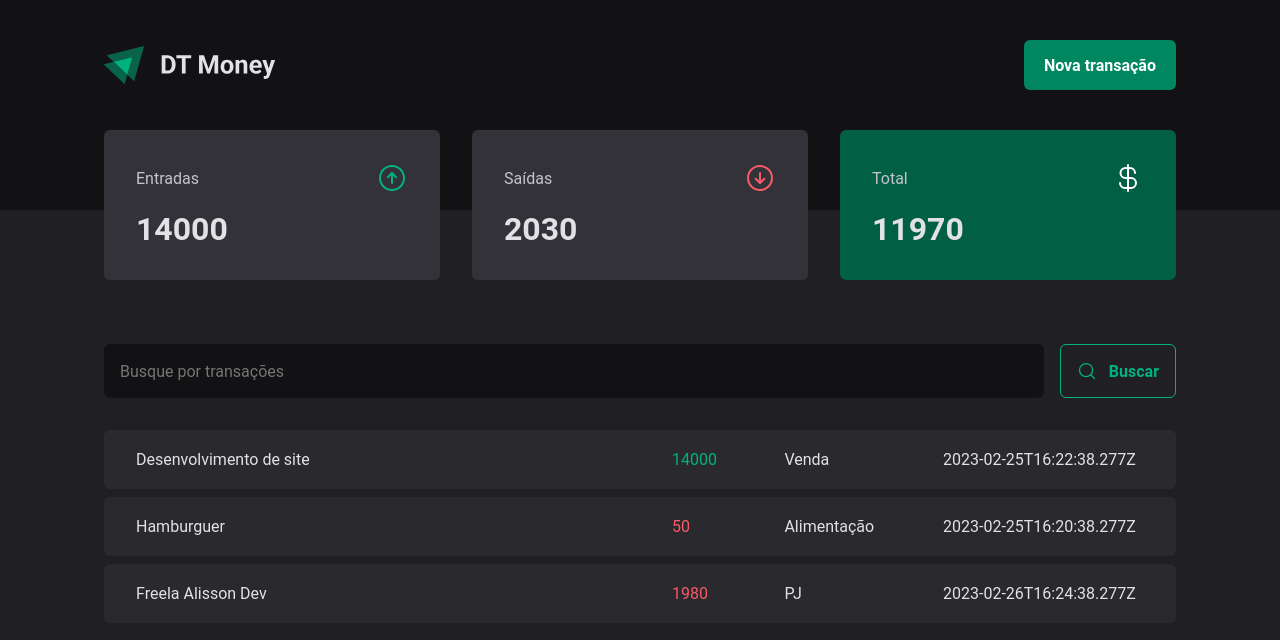
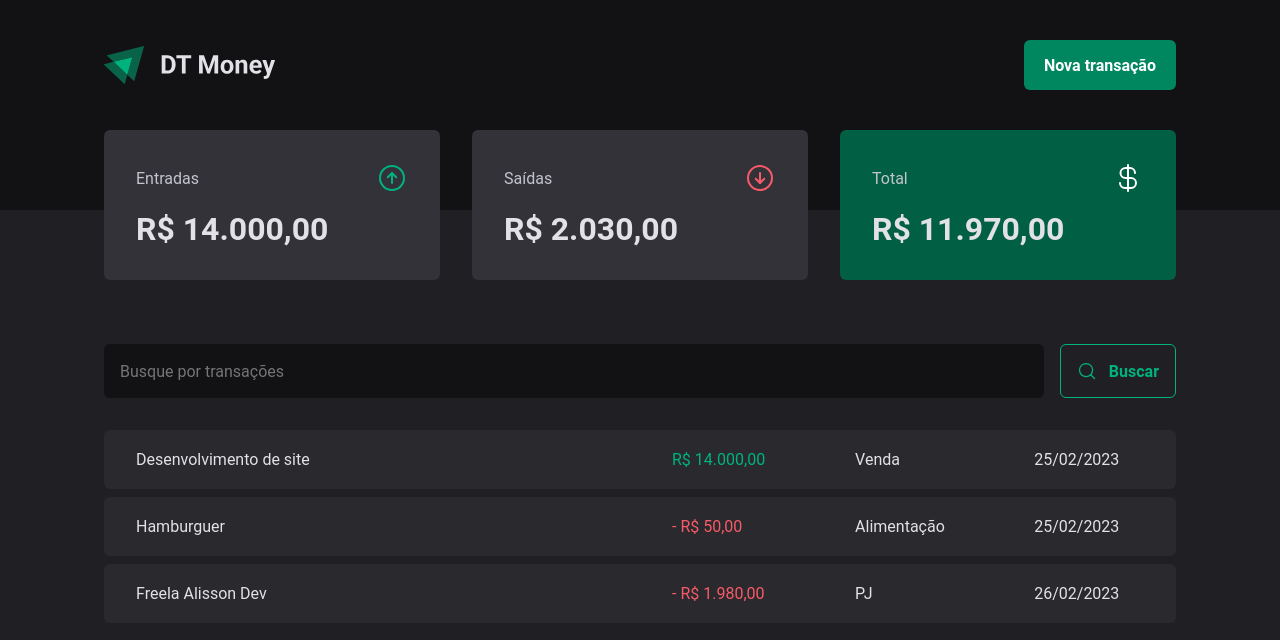
Before and after one commit to alissondiniz20/financesControl, a React app: page / in a window 1280 px wide. Shown: the top 640 px of the page. Built offline with nearby package versions, Linux system fonts and the light colour scheme; data requests are answered from the project's data file; the HTML template or start-up script is replaced by a standard one.

Commit message:
Formatação de valores

```diff
--- a/src/components/Summary/index.tsx
+++ b/src/components/Summary/index.tsx
@@ -1,6 +1,7 @@
 import { ArrowCircleUp, ArrowCircleDown, CurrencyDollar } from "phosphor-react";
 import { useContext } from "react";
 import { TransactionsContext } from "../../contexts/TransactionContext";
+import { priceFormatter } from "../../utils/formatter";
 import { SummaryCard, SummaryContainer } from "./styles";
 
 export function Summary() {
@@ -35,7 +36,7 @@
           <ArrowCircleUp size={32} color="#00b37e" />
         </header>
 
-        <strong>{summary.income}</strong>
+        <strong>{priceFormatter.format(summary.income)}</strong>
       </SummaryCard>
 
       <SummaryCard>
@@ -44,7 +45,7 @@
           <ArrowCircleDown size={32} color="#f75a68" />
         </header>
 
-        <strong>{summary.outcome}</strong>
+        <strong>{priceFormatter.format(summary.outcome)}</strong>
       </SummaryCard>
 
       <SummaryCard variant="green">
@@ -53,7 +54,7 @@
           <CurrencyDollar size={32} color="#fff" />
         </header>
 
-        <strong>{summary.total}</strong>
+        <strong>{priceFormatter.format(summary.total)}</strong>
       </SummaryCard>
     </SummaryContainer>
   );
--- a/src/pages/Transactions/index.tsx
+++ b/src/pages/Transactions/index.tsx
@@ -8,6 +8,7 @@
   TransactionsContainer,
   TransactionsTable,
 } from "./styles";
+import { dateFormatter, priceFormatter } from "../../utils/formatter";
 
 export function Transactions() {
   const { transactions } = useContext(TransactionsContext);
@@ -22,17 +23,20 @@
 
         <TransactionsTable>
           <tbody>
-            {transactions.map((transactions) => {
+            {transactions.map((transaction) => {
               return (
-                <tr key={transactions.id}>
-                  <td width="50%">{transactions.description}</td>
+                <tr key={transaction.id}>
+                  <td width="50%">{transaction.description}</td>
                   <td>
-                    <PriceHighLight variant={transactions.type}>
-                      {transactions.price}
+                    <PriceHighLight variant={transaction.type}>
+                      {transaction.type === "outcome" && "- "}
+                      {priceFormatter.format(transaction.price)}
                     </PriceHighLight>
                   </td>
-                  <td>{transactions.category}</td>
-                  <td>{transactions.createdAt}</td>
+                  <td>{transaction.category}</td>
+                  <td>
+                    {dateFormatter.format(new Date(transaction.createdAt))}
+                  </td>
                 </tr>
               );
             })}
--- /dev/null
+++ b/src/utils/formatter.ts
@@ -0,0 +1,6 @@
+export const dateFormatter = new Intl.DateTimeFormat('pt-BR');
+
+export const priceFormatter = new Intl.NumberFormat('pt-BR', {
+  style: 'currency',
+  currency: 'BRL',
+})
```
